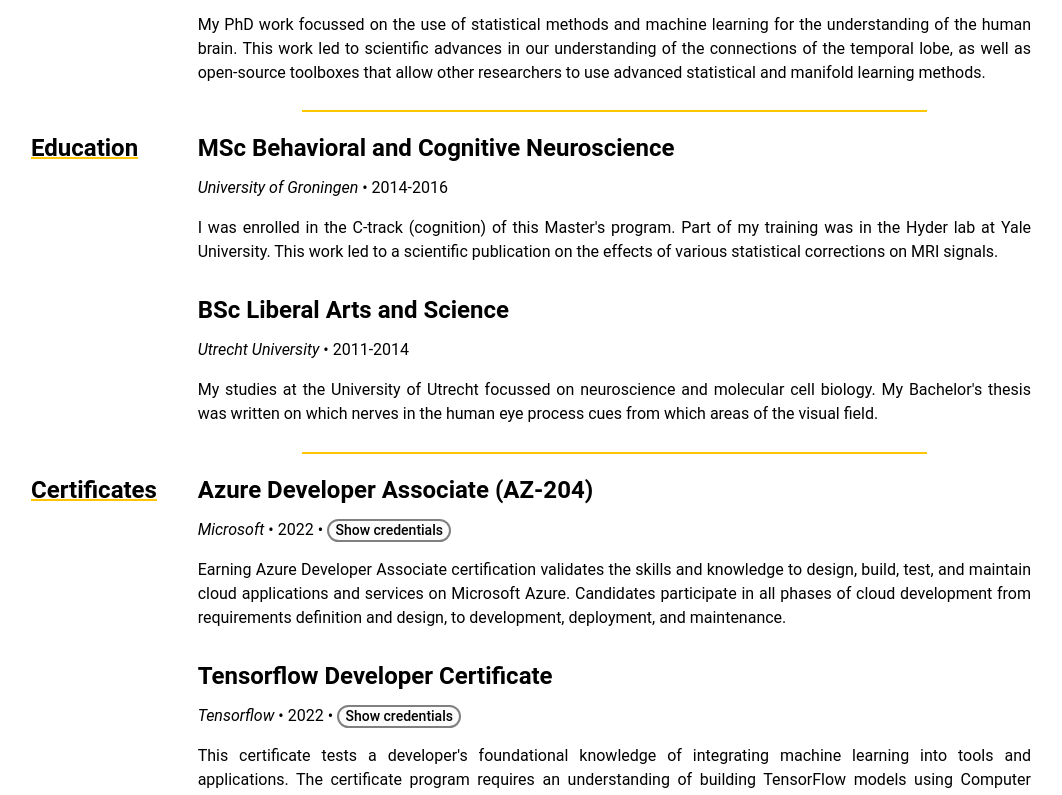
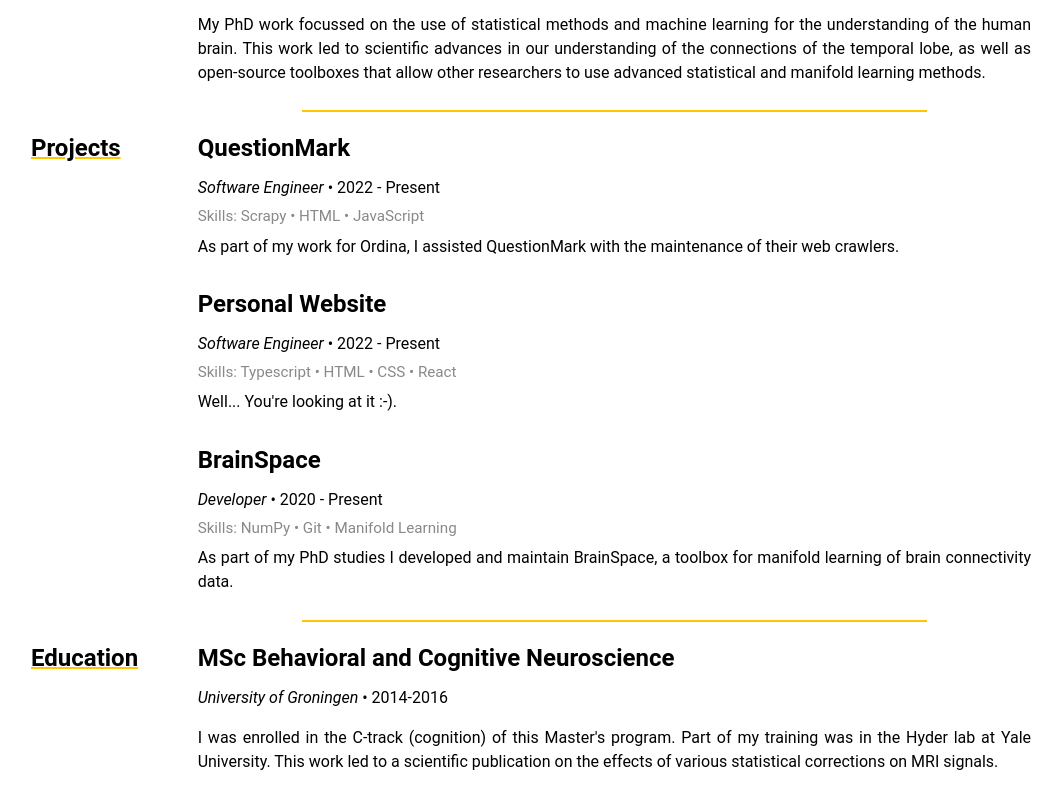
Before and after one commit to ReinderVosDeWael/reindervosdewael.github.io, a Next.js app: page / in a window 1280 px wide. Shown: the part 1180-1975 px from the top of the page, without its empty margins (109-1171 px from the left). Built offline with nearby package versions, Linux system fonts and the light colour scheme.

Commit message:
Add projects

```diff
--- a/pages/components/Resume.tsx
+++ b/pages/components/Resume.tsx
@@ -1,7 +1,8 @@
 import React from 'react';
+import {certificateData} from '../data/data';
+import {educationData} from '../data/data';
 import {experienceData} from '../data/data';
-import {educationData} from '../data/data';
-import {certificateData} from '../data/data';
+import {projectsData} from '../data/data';
 import {skillsData} from '../data/data';
 
 function createExperienceSection(
@@ -22,14 +23,22 @@ function createExperienceSection(
   );
 }
 
-function createExperienceSectionContent(e: object) {
+interface ResumeData {
+  title: string;
+  location: string;
+  date: string;
+  href: string;
+  skills: Array<string>;
+}
+
+
+function createExperienceSectionContent(e: ResumeData) {
   return (
     <div className="resume_right">
       <div className="resume_item" key={e['title']}>
         <h1 className="resume_title">{e['title']}</h1>
         <span className="resume_location">{e['location']}</span>
-        <span> • </span>
-        <span className="resume_date">{e['date']}</span>
+        <span> • {e['date']}</span>
         {'href' in e && (
           <>
             <span> • </span>
@@ -39,6 +48,9 @@ function createExperienceSectionContent(e: object) {
               </a>
             </span>
           </>
+        )}
+        {'skills' in e && (
+          <p className="resume_skills">Skills: {e['skills'].join(' • ')}</p>
         )}
         <p className="resume_description">{e['content']}</p>
       </div>
@@ -50,7 +62,11 @@ function skillsSection() {
   const skills: JSX.Element[][] = [];
   for (let i = 0; i < skillsData.length; i++) {
     const skillSet = skillsData[i];
-    skills.push([<p className="skillset_name" key={i}>{skillSet['name']}</p>]);
+    skills.push([
+      <p className="skillset_name" key={i}>
+        {skillSet['name']}
+      </p>,
+    ]);
     skills.push(
         skillSet['skills'].map(({name, level}, idx) => {
           return skill(name, level, idx);
@@ -71,7 +87,7 @@ function skillsSection() {
 }
 
 function skill(skillName: string, level: number, key, max = 10) {
-  const percentage = Math.round(level / max * 100);
+  const percentage = Math.round((level / max) * 100);
   return (
     <div className="skill_container" key={key}>
       <span className="skill_name">{skillName}</span>
@@ -83,8 +99,13 @@ function skill(skillName: string, level: number, key, max = 10) {
 }
 
 export default function Resume() {
-  const allData = [experienceData, educationData, certificateData];
-  const titles = ['Experience', 'Education', 'Certificates'];
+  const allData = [
+    experienceData,
+    projectsData,
+    educationData,
+    certificateData,
+  ];
+  const titles = ['Experience', 'Projects', 'Education', 'Certificates'];
   const experienceSection: JSX.Element[] = [];
   for (let i = 0; i < allData.length; i++) {
     experienceSection.push(
--- a/pages/data/data.tsx
+++ b/pages/data/data.tsx
@@ -11,10 +11,7 @@ import {
 } from 'react-icons/hi';
 import {SiGithub, SiGmail, SiGooglescholar, SiLinkedin} from 'react-icons/si';
 
-// import brainspaceImage from '/assets/brainspace_logo.png';
-// import brainstatImage from '/assets/brainstat_logo.png';
 import heroImage from '/assets/dalle_hero.png';
-// import projectsImage from '/assets/dalle_projects.png';
 import profileImage from '/assets/profile.png';
 
 // Page Data
@@ -30,8 +27,7 @@ export const heroData = {
   description: (
     <>
       <p>
-        I am a software engineer based in the Netherlands, currently{' '}
-        working at{' '}
+        I am a software engineer based in the Netherlands, currently working at
         <strong>Ordina</strong> to help bring Python solutions to its customers.
       </p>
       <p>
@@ -287,37 +283,53 @@ export const certificateData = [
   },
 ];
 
-export const NavbarData = [
-  {
-    label: 'About',
-    href: '#about',
-  },
-  {
-    label: 'Resume',
-    href: '#resume',
-  },
-  {
-    label: 'Contact',
-    href: '#contact',
-  },
-];
+const labels = ['About', 'Resume', 'Contact'];
+export const NavbarData = labels.map((x) => ({
+  label: x,
+  href: '#' + x.toLowerCase(),
+}));
 
 export const contactData = {
   description: (
     <>
       <p>
-        Want to get in touch? I can often make time for a quick chat
-        about anything and everything. You can reach me via LinkedIn and e-mail,
-        (see socials in the footer), though you&apos;ll probably get the
-        quickest response via
-        e-mail. For inquiries related to my work at Ordina please contact me at
-        my{' '}
+        Want to get in touch? I can often make time for a quick chat about
+        anything and everything. You can reach me via LinkedIn and e-mail, (see
+        socials in the footer), though you&apos;ll probably get the quickest
+        response via e-mail. For inquiries related to my work at Ordina please
+        contact me at my{' '}
         <a href="mailto:reinder.vos.de.wael@ordina.nl">Ordina e-mail address</a>
       </p>
     </>
   ),
+};
 
-};
+// Experience
+export const projectsData = [
+  {
+    date: '2022 - Present',
+    location: 'Software Engineer',
+    title: 'QuestionMark',
+    content: `As part of my work for Ordina, I assisted QuestionMark with the
+    maintenance of their web crawlers.`,
+    skills: ['Scrapy', 'HTML', 'JavaScript'],
+  },
+  {
+    date: '2022 - Present',
+    location: 'Software Engineer',
+    title: 'Personal Website',
+    content: `Well... You're looking at it :-).`,
+    skills: ['Typescript', 'HTML', 'CSS', 'React'],
+  },
+  {
+    date: '2020 - Present',
+    location: 'Developer',
+    title: 'BrainSpace',
+    content: `As part of my PhD studies I developed and maintain BrainSpace, a
+    toolbox for manifold learning of brain connectivity data.`,
+    skills: ['NumPy', 'Git', 'Manifold Learning'],
+  },
+];
 
 export default function placeholder() {
   // Necessary becasue React keeps thinking this is a page.
--- a/styles/styles.css
+++ b/styles/styles.css
@@ -67,7 +67,6 @@ button:focus {
 }
 
 .navbar_item {
-  position: flex;
   color: white;
   display: inline-block;
   align-items: center;
@@ -163,7 +162,6 @@ button:focus {
   grid-template-columns: 1fr 5fr;
   row-gap: 1rem;
   width: 85%;
-  max-width: 85%;
   margin: auto;
   max-width: var(--max_width);
 }
@@ -179,7 +177,7 @@ button:focus {
 }
 
 .about_content {
-  padding: 0rem 0 2.5rem 0;
+  padding: 0 0 2.5rem 0;
 }
 
 .about_left {
@@ -286,6 +284,12 @@ button:focus {
   text-align: justify;
 }
 
+.resume_skills{
+  line-height: 0.2;
+  font-size: 0.95rem;
+  color: rgb(137, 137, 137);
+}
+
 .section_title {
   font-size: 1.5rem;
   text-decoration: underline;
```
Also changed, not shown: pages/components/Projects.tsx (deleted, +0 -11 lines).
